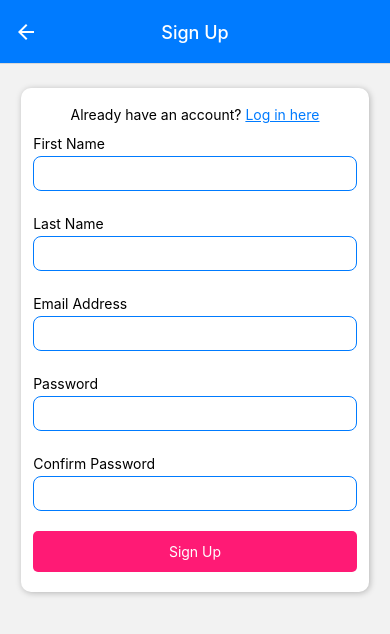
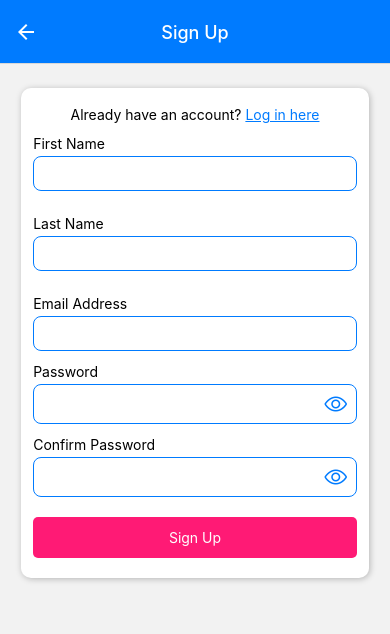
Before and after one commit to spaulsteinberg/a2z-mobile, a React Native app: screen /Signup in a window 390 px wide. Shown: the top 634 px of the page. Built offline with nearby package versions, Linux system fonts and the light colour scheme; no server answers.

Commit message:
close #64 #61 azfeedback

```diff
--- a/src/components/auth/SignupForm.js
+++ b/src/components/auth/SignupForm.js
@@ -1,10 +1,10 @@
 import { useFormik } from 'formik';
 import React, { useEffect, useRef, useState } from 'react'
 import Colors from '../../styles/Colors';
-import { AZInput, AZButton, AZFeedback } from '../ui';
+import { AZInput, AZButton, AZFeedback, AZIconInput } from '../ui';
 import * as Yup from 'yup'
 import { createAccount, getUserToken, signup } from '../../firebase/api';
-import { ActivityIndicator } from 'react-native';
+import { ActivityIndicator, Text } from 'react-native';
 
 const signupBtn = { outerStyle: { marginVertical: 8, }, innerStyle: { backgroundColor: Colors.secondary, } }
 
@@ -33,7 +33,7 @@ const SignupForm = ({ }) => {
         onSubmit: async (values) => {
             setSubmitState({ loading: true, error: null })
 
-            const { firstName, lastName, email, password, confirmPassword} = values;
+            const { firstName, lastName, email, password, confirmPassword } = values;
 
             if (password !== confirmPassword) {
                 return setSubmitState({ loading: false, error: invalidPassword })
@@ -74,7 +74,7 @@ const SignupForm = ({ }) => {
                 onChangeText={formik.handleChange('firstName')}
                 invalid={formik.errors.firstName}
             />
-            { formik.errors.firstName && <AZFeedback message={formik.errors.firstName} severity="error" /> }
+            {formik.errors.firstName && <AZFeedback message={formik.errors.firstName} severity="error" />}
             <AZInput
                 label="Last Name"
                 value={formik.values.lastName}
@@ -82,7 +82,7 @@ const SignupForm = ({ }) => {
                 onChangeText={formik.handleChange('lastName')}
                 invalid={formik.errors.lastName}
             />
-            { formik.errors.lastName && <AZFeedback message={formik.errors.lastName} severity="error" /> }
+            {formik.errors.lastName && <AZFeedback message={formik.errors.lastName} severity="error" />}
             <AZInput
                 label="Email Address"
                 autoCapitalize="none"
@@ -91,28 +91,31 @@ const SignupForm = ({ }) => {
                 onChangeText={formik.handleChange('email')}
                 invalid={formik.errors.email}
             />
-            { formik.errors.email && <AZFeedback message={formik.errors.email} severity="error" /> }
-            <AZInput
-                label="Password"
-                autoCapitalize="none"
+            {formik.errors.email && <AZFeedback message={formik.errors.email} severity="error" />}
+            <Text style={{ marginBottom: 4 }}>Password</Text>
+            <AZIconInput
+                autoCapitalize='none'
+                autoComplete='off'
+                autoCorrect={false}
+                secureTextEntry
                 value={formik.values.password}
-                onBlur={formik.handleBlur('password')}
                 onChangeText={formik.handleChange('password')}
-                invalid={formik.errors.password}
+                style={{marginBottom: 12}}
+            />
+            {formik.errors.password && <AZFeedback message={formik.errors.password} severity="error" />}
+            <Text style={{ marginBottom: 4 }}>Confirm Password</Text>
+            <AZIconInput
+                autoCapitalize='none'
+                autoComplete='off'
+                autoCorrect={false}
                 secureTextEntry
+                onBlur={formik.handleBlur('confirmPassword')}
+                value={formik.values.confirmPassword}
+                onChangeText={formik.handleChange('confirmPassword')}
+                style={{marginBottom: 12}}
             />
-            { formik.errors.password && <AZFeedback message={formik.errors.password} severity="error" /> }
-            <AZInput
-                label="Confirm Password"
-                autoCapitalize="none"
-                value={formik.values.confirmPassword}
-                onBlur={formik.handleBlur('confirmPassword')}
-                onChangeText={formik.handleChange('confirmPassword')}
-                invalid={formik.errors.confirmPassword}
-                secureTextEntry
-            />
-            { formik.errors.confirmPassword && <AZFeedback message={formik.errors.confirmPassword} severity="error" /> }
-            { submitState?.error === invalidPassword && <AZFeedback message={invalidPassword} severity="error" /> }
+            {formik.errors.confirmPassword && <AZFeedback message={formik.errors.confirmPassword} severity="error" />}
+            {submitState?.error === invalidPassword && <AZFeedback message={invalidPassword} severity="error" />}
             {
                 submitState.loading ? <ActivityIndicator size="large" color={Colors.primary} /> : <AZButton title="Sign Up" onPress={formik.handleSubmit} outerStyle={signupBtn.outerStyle} innerStyle={signupBtn.innerStyle} />
             }
--- a/src/components/ui/AZFeedback.js
+++ b/src/components/ui/AZFeedback.js
@@ -1,6 +1,7 @@
 import React from 'react'
 import { View, Text, StyleSheet } from 'react-native'
 import Colors from '../../styles/Colors'
+import PropTypes from 'prop-types'
 
 const AZFeedback = ({ message, severity, ...rest }) => {
   return (
@@ -19,4 +20,9 @@ const styles = StyleSheet.create({
     }
 })
 
+AZFeedback.propTypes = {
+  message: PropTypes.string.isRequired,
+  severity: PropTypes.string
+}
+
 export default AZFeedback
```
